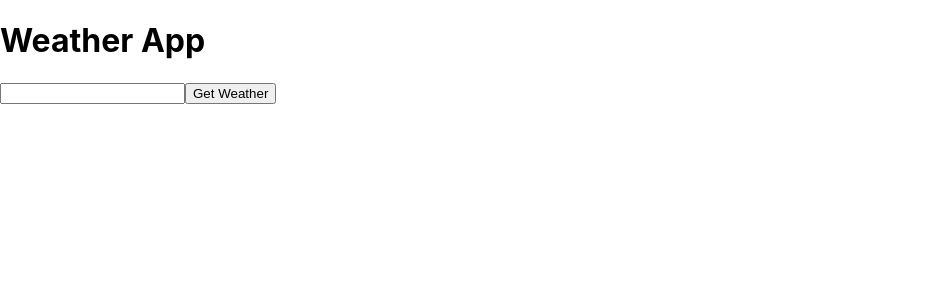
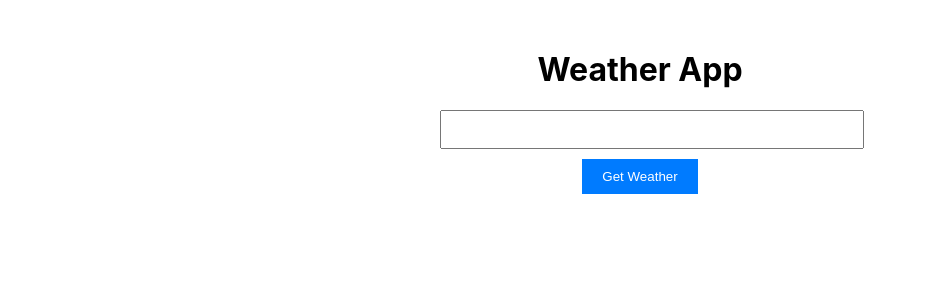
Before and after one commit to SHAFIN115/Basic-React-App, a React (Create React App) app: page / in a window 1280 px wide. Shown: the top 300 px of the page, without its empty margins (0-927 px from the left). Built offline with nearby package versions, Linux system fonts and the light colour scheme.

Commit message:
Update scss File

```diff
--- a/src/App.css
+++ b/src/App.css
@@ -36,3 +36,22 @@
     transform: rotate(360deg);
   }
 }
+.container {
+  text-align: center;
+  margin: 50px auto;
+  max-width: 400px;
+}
+
+.inputField {
+  width: 100%;
+  padding: 10px;
+  margin-bottom: 10px;
+}
+
+.button {
+  background: #007bff;
+  color: #fff;
+  border: none;
+  padding: 10px 20px;
+  cursor: pointer;
+}
--- a/src/Weather.js
+++ b/src/Weather.js
@@ -1,4 +1,5 @@
 import React, { useState } from 'react';
+import './App.css';
 
 const Weather = () => {
   const [location, setLocation] = useState('');
@@ -19,16 +20,19 @@ const Weather = () => {
   };
 
   return (
-    <div>
+      <div className="container">
           <h1>Weather App</h1>
           <input
               type="text"
               value={location}
               onChange={(e) => setLocation(e.target.value)}
+              className="inputField"
           />
-      <button onClick={fetchWeatherData}>Get Weather</button>
+          <button onClick={fetchWeatherData} className="button">
+              Get Weather
+          </button>
           {weatherData && (
-        <div>
+              <div style={{ marginTop: '20px' }}>
                   <h2>{weatherData.name}</h2>
                   <p>{weatherData.weather[0].description}</p>
                   <p>{`Temperature: ${weatherData.main.temp}°C`}</p>
```
Lines whose indentation alone changed are shown as unchanged.
